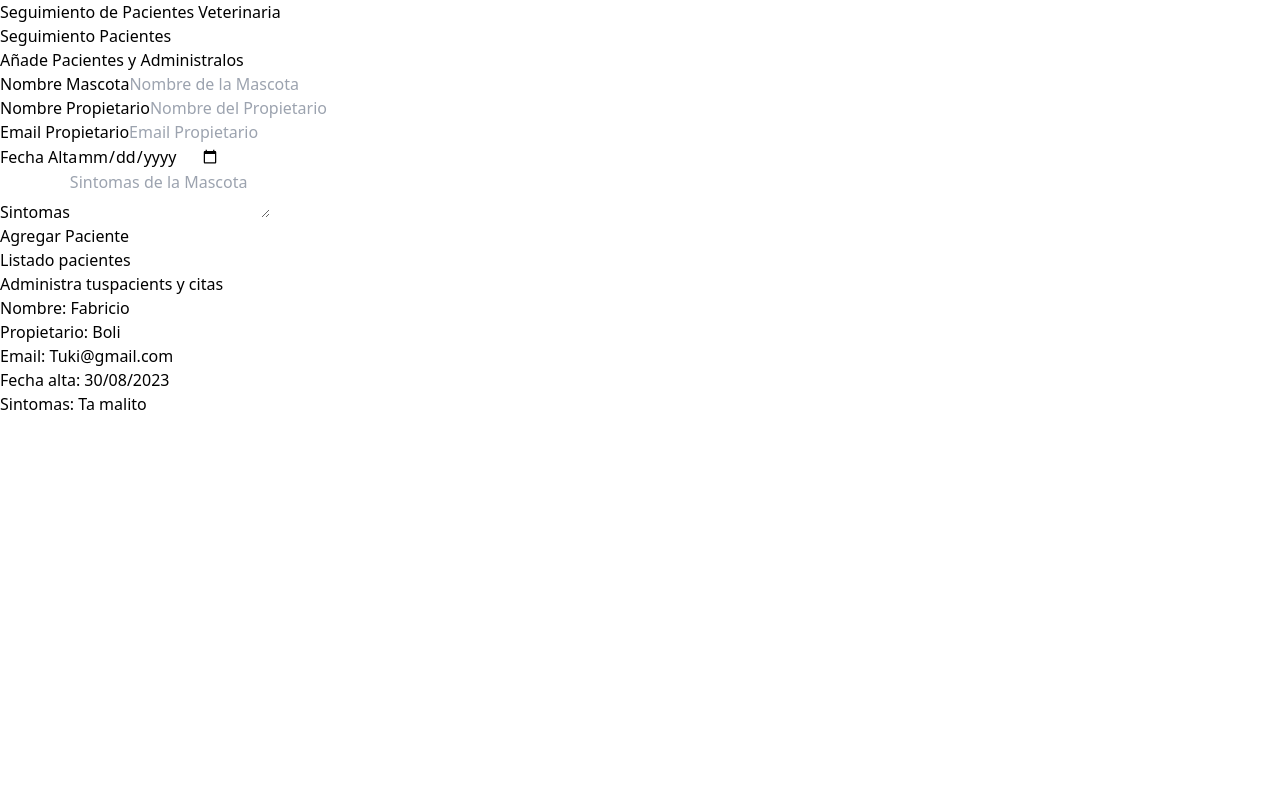
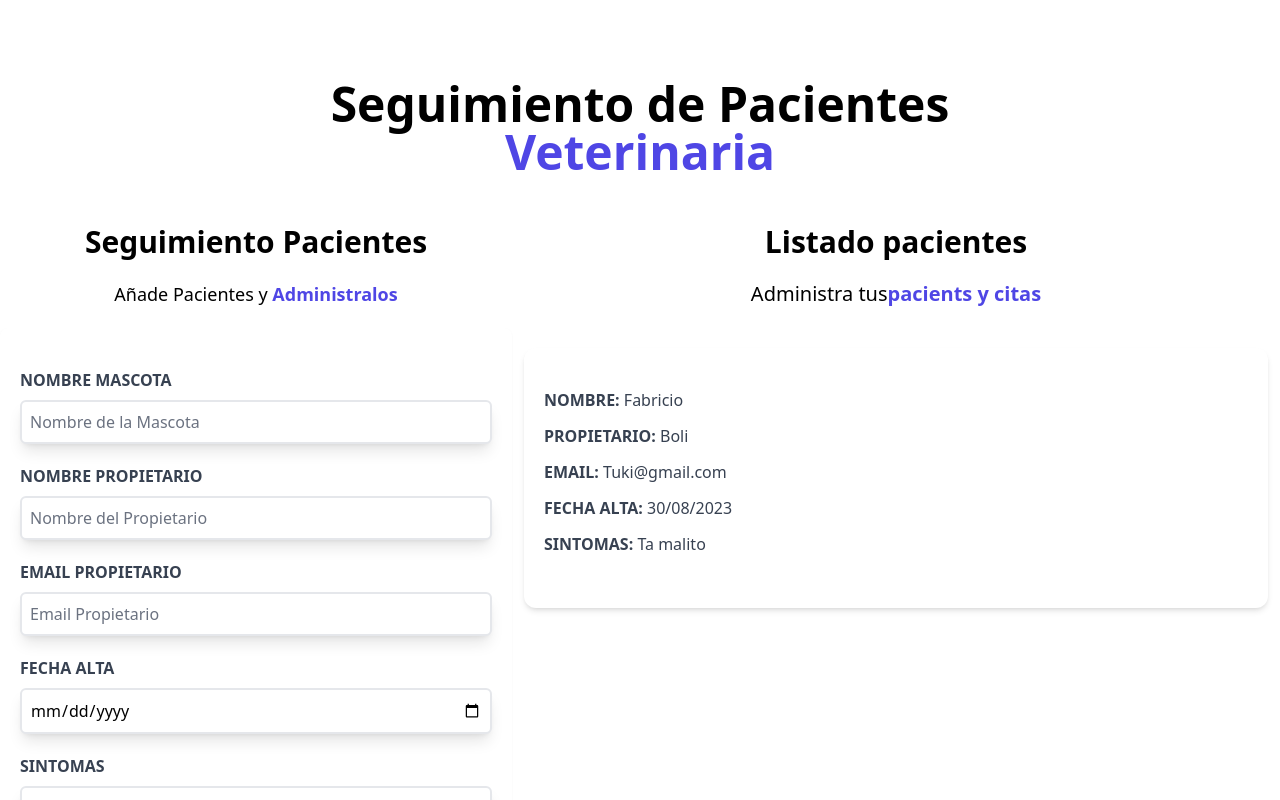
Before and after one commit to Boli27/VeterinariaReact, a React (Vite) app: page / in a window 1280 px wide. Shown: the top 800 px of the page. Built offline with nearby package versions, Linux system fonts and the light colour scheme.

Commit message:
Correccion de estilos con tailwind

```diff
--- a/tailwind.config.js
+++ b/tailwind.config.js
@@ -1,8 +1,11 @@
 /** @type {import('tailwindcss').Config} */
 export default {
-  content: ["index.html", "./src/**/.jsx"],
+  content: [
+    "./index.html",
+    "./src/**/*.jsx"
+  ],
   theme: {
     extend: {},
   },
   plugins: [],
-}
+};
```
Also changed, not shown: src/index.css (line endings or trailing spaces).
